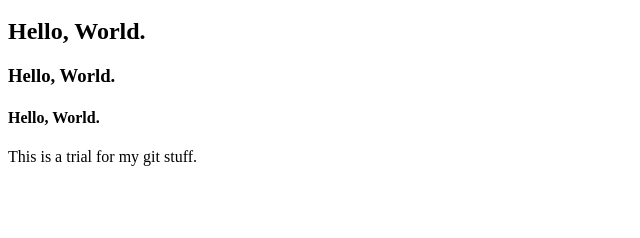
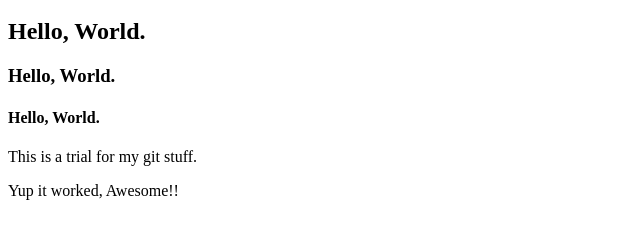
Before and after one commit to DaveGall/githookdemo, a plain HTML site: page index.html in a window 1280 px wide. Shown: the part 48-286 px from the top of the page, without its empty margins (0-640 px from the left). Drawn offline with Linux system fonts and the light colour scheme.

Commit message:
This is another commit trial, and yes I am getting the updating part of the hook.

```diff
--- a/index.html
+++ b/index.html
@@ -3,3 +3,4 @@
 <h3>Hello, World.</h3>
 <h4>Hello, World.</h4>
 <p>This is a trial for my git stuff.</p>
+<p>Yup it worked, Awesome!!</p>
```
